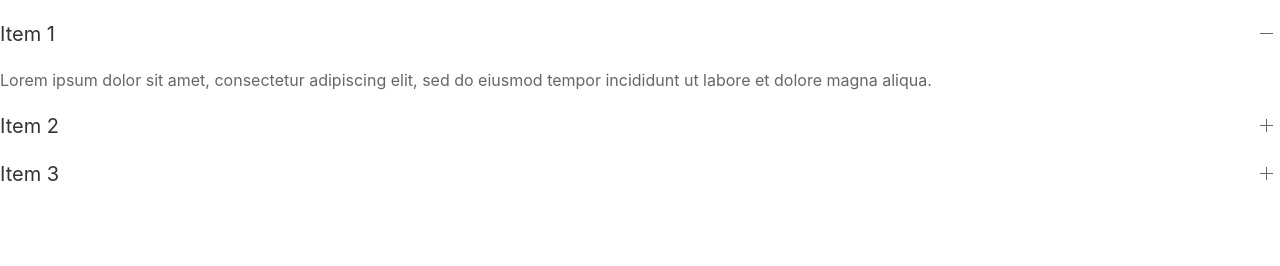
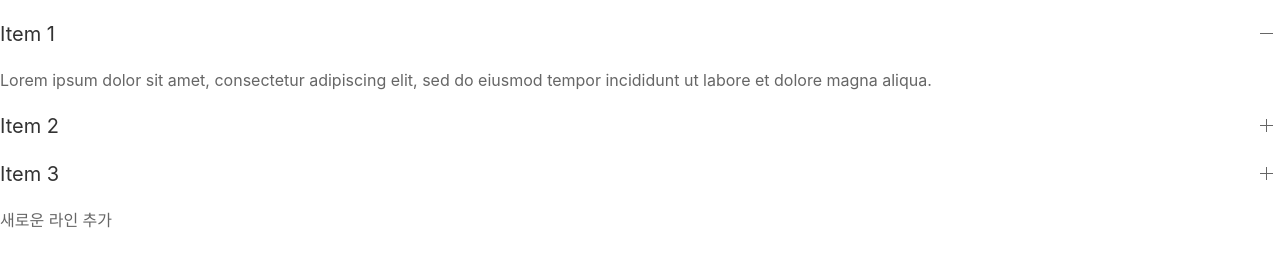
Before and after one commit to kkndo2/vue_test, a plain HTML site: page uikit/index.html in a window 1280 px wide. Shown: the part 42-308 px from the top of the page. Drawn offline with nearby package versions, Linux system fonts and the light colour scheme.

Commit message:
테스트

```diff
--- a/uikit/index.html
+++ b/uikit/index.html
@@ -37,5 +37,7 @@
     </li>
 </ul>
 
+새로운 라인 추가
+
 </body>
 </html>
```
